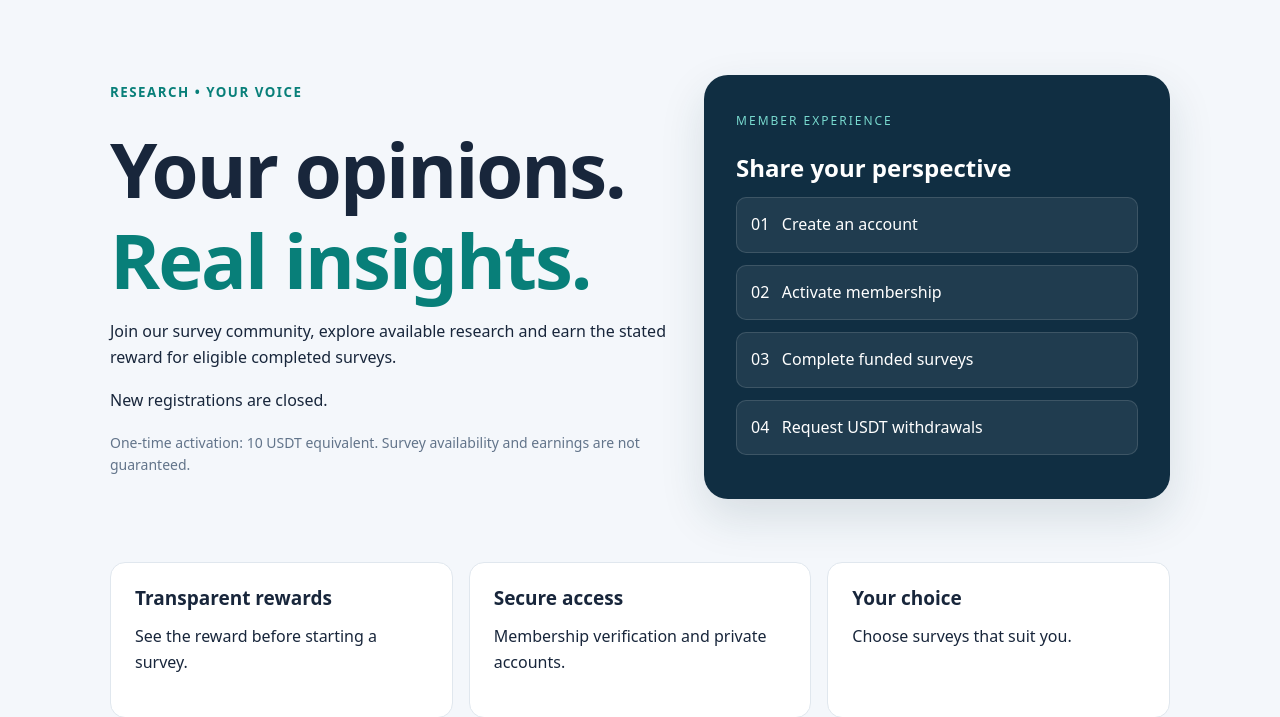
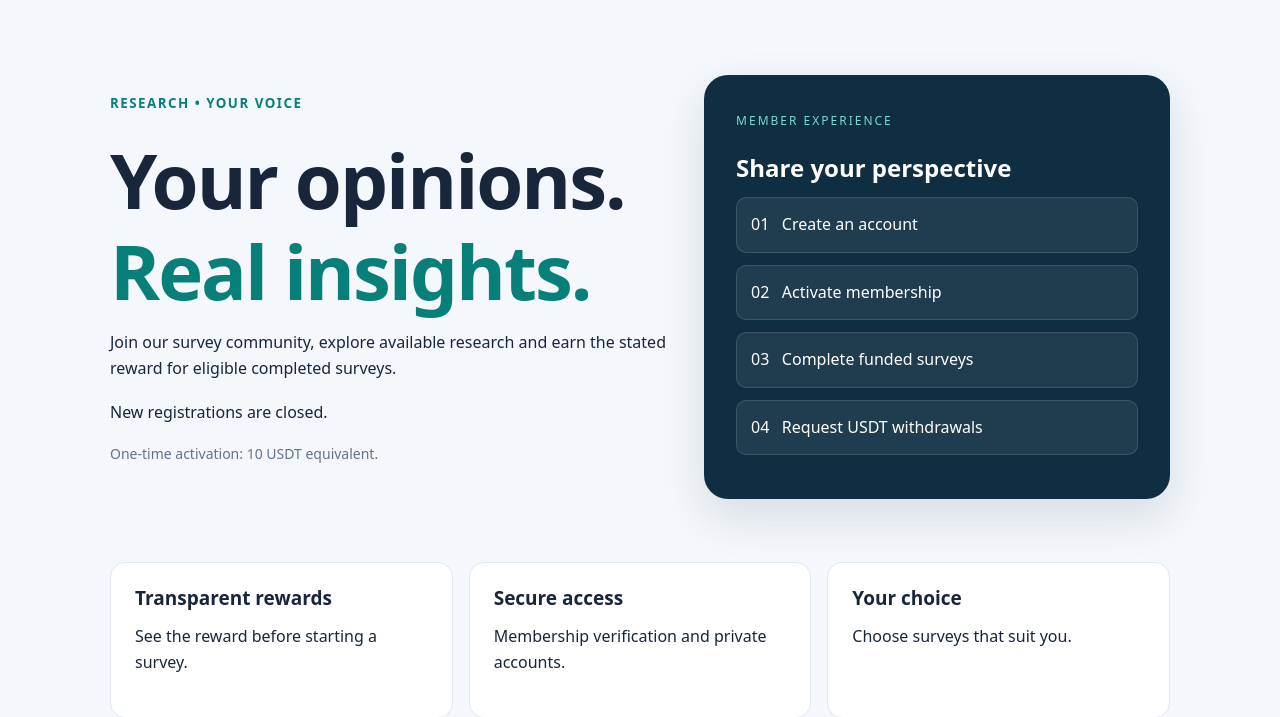
Before and after one commit to remyjoson0-wq/multiligual-survey, a Flask app: page / in a window 1280 px wide. Shown: the part 85-802 px from the top of the page. Run offline with Flask 3, Linux system fonts and the light colour scheme; data that the repository does not hold is empty; some libraries are stand-ins or nearby versions.

Commit message:
Update activation message in page.html
Removed note about survey availability and earnings from activation message.

```diff
--- a/multiligual-survey/multimodal-ai/templates/page.html
+++ b/multiligual-survey/multimodal-ai/templates/page.html
@@ -65,7 +65,7 @@
       {% else %}
         <p>New registrations are closed.</p>
       {% endif %}
-      <p class="muted">One-time activation: 10 USDT equivalent. Survey availability and earnings are not guaranteed.</p>
+      <p class="muted">One-time activation: 10 USDT equivalent.</p>
     </div>
     <div class="visual">
       <span>MEMBER EXPERIENCE</span>
```
